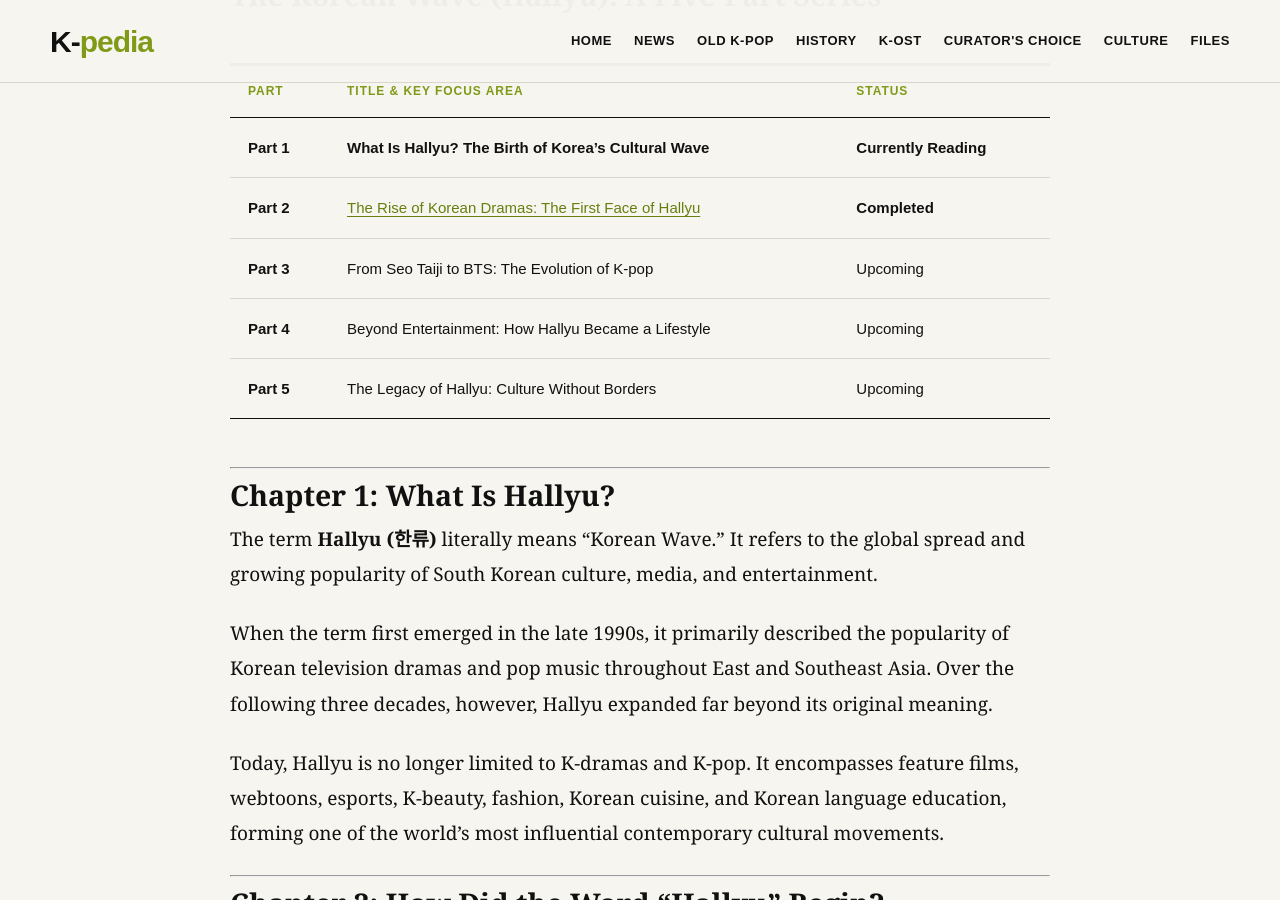
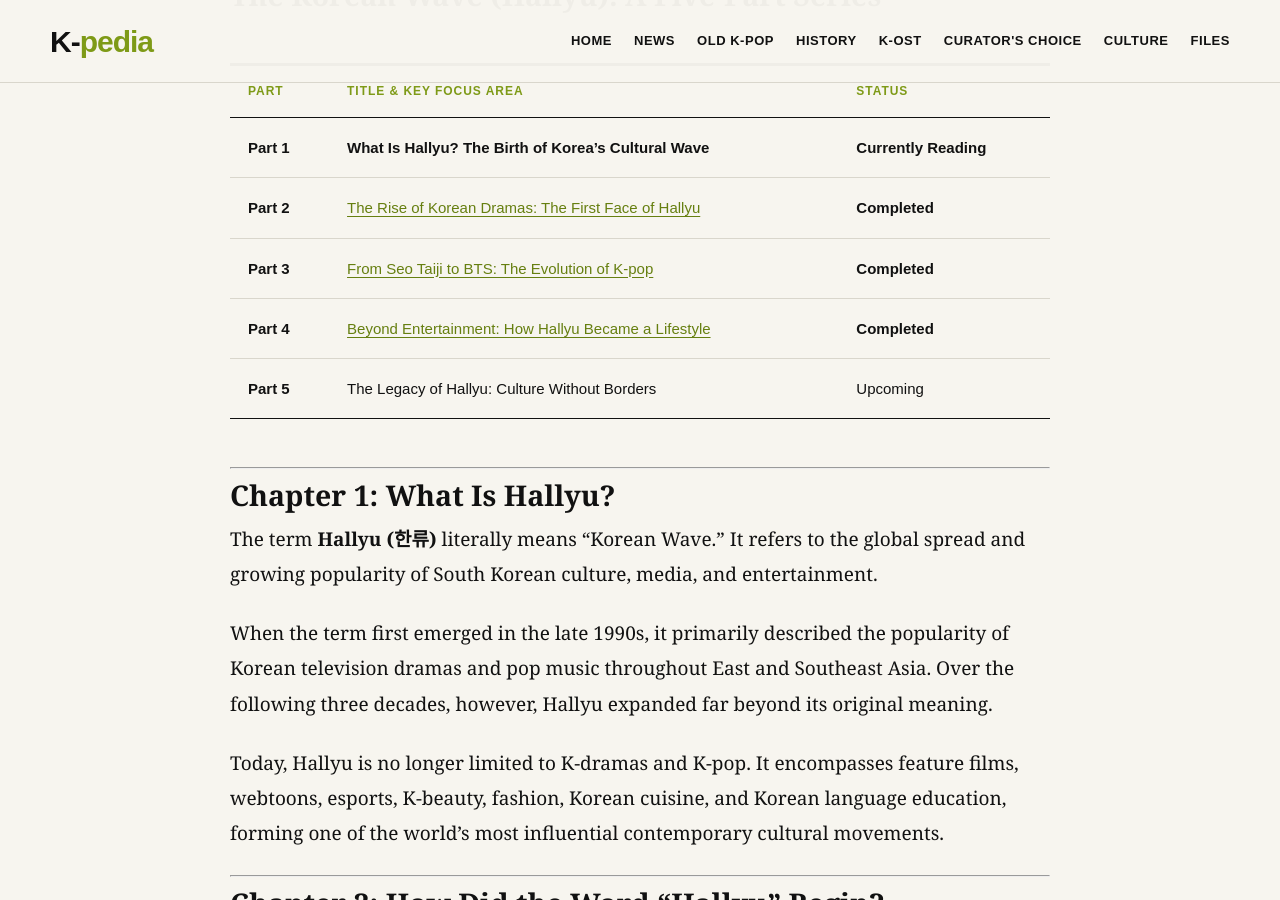
Before and after one commit to kpopkpedia/Kcurator, a Jekyll site: the page built from _posts/2026-09-19-what-is-hallyu-the-birth-of-koreas-cultural-wave-or-korean-wave-part-1.md, in a window 1280 px wide and 900 px high, scrolled down 3520 px. Built offline with Jekyll 4.4.1, drawn with Linux system fonts in a browser that asks for light colours; our own code applies the rules of GitHub Pages for plain Markdown files.

Commit message:
Update _posts/2026-09-19-what-is-hallyu-the-birth-of-koreas-cultural-wave-or-korean-wave-part-1.md (via Pages CMS)

```diff
--- a/_posts/2026-09-19-what-is-hallyu-the-birth-of-koreas-cultural-wave-or-korean-wave-part-1.md
+++ b/_posts/2026-09-19-what-is-hallyu-the-birth-of-koreas-cultural-wave-or-korean-wave-part-1.md
@@ -44,8 +44,8 @@
 | ------ | ------------------------------------------------------------------------------------------------------------------------------------------- | --------------------- |
 | Part 1 | **What Is Hallyu?** **The Birth of Korea's Cultural Wave** | **Currently Reading** |
 | Part 2 | [The Rise of Korean Dramas: The First Face of Hallyu](https://www.kcurator.com/2026/07/the-rise-of-korean-dramas-first-face-of-hallyu.html) | **Completed** |
-| Part 3 | From Seo Taiji to BTS: The Evolution of K-pop | Upcoming |
-| Part 4 | Beyond Entertainment: How Hallyu Became a Lifestyle | Upcoming |
+| Part 3 | [From Seo Taiji to BTS: The Evolution of K-pop](https://www.kcurator.com/2026/08/from-seo-taiji-to-bts-evolution-of-kpop.html) | **Completed** |
+| Part 4 | [Beyond Entertainment: How Hallyu Became a Lifestyle](https://www.kcurator.com/2026/08/how-hallyu-became-global-lifestyle.html) | **Completed** |
 | Part 5 | The Legacy of Hallyu: Culture Without Borders | Upcoming |
 
 
```
